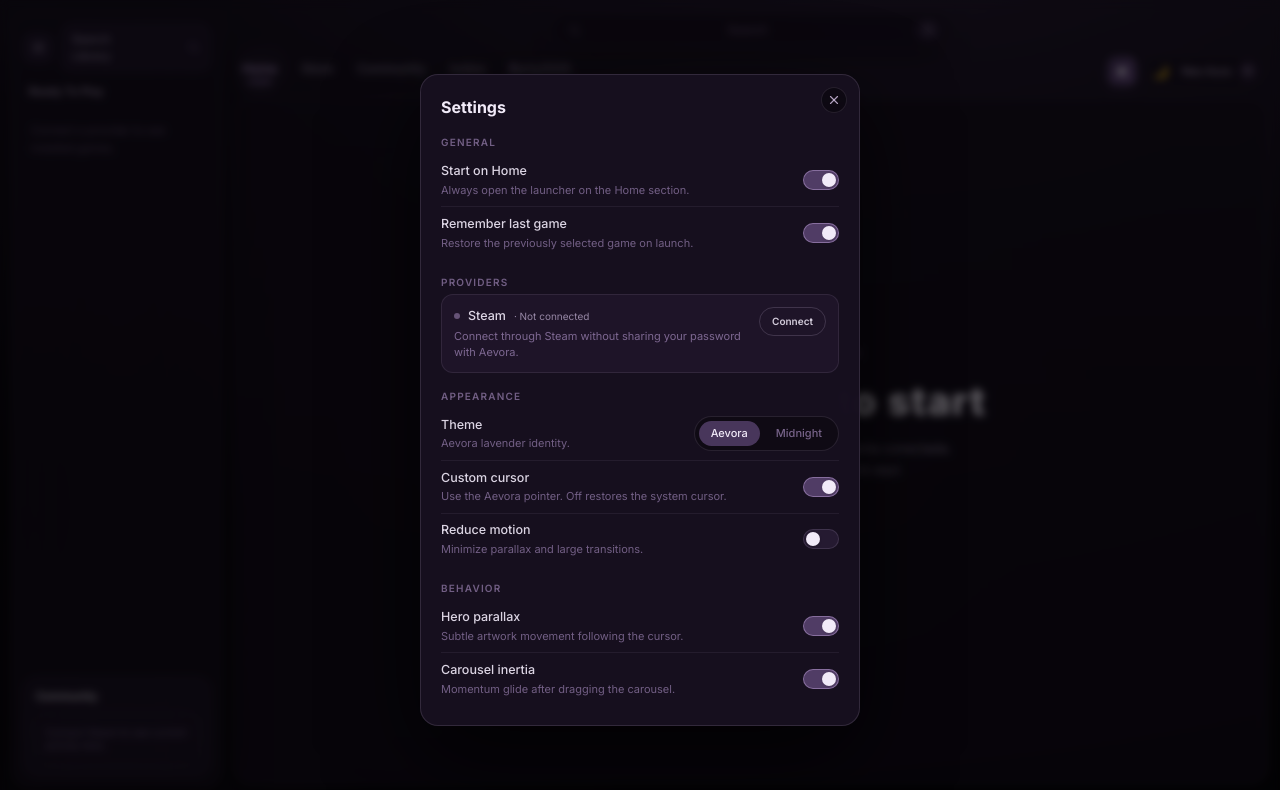
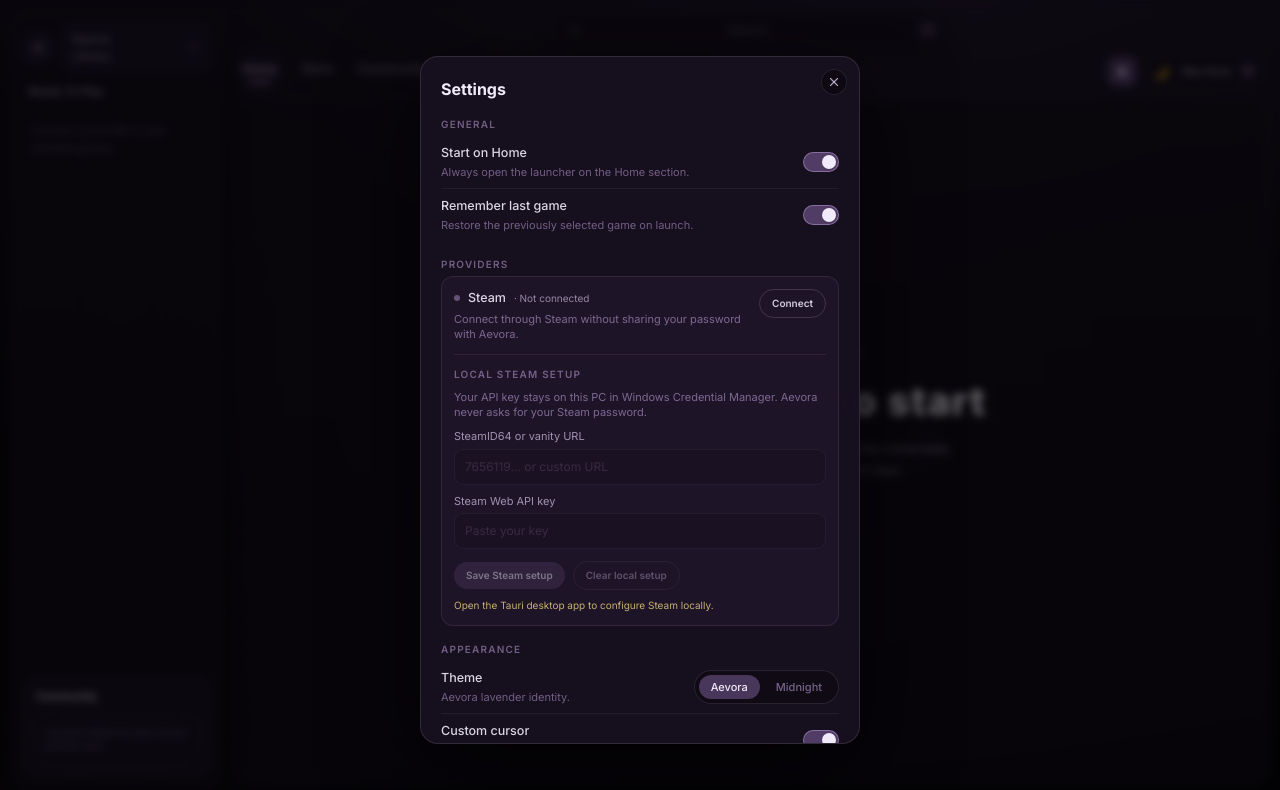
Before and after one commit to AndrehhX/Aevora, a React (Vite) app: page / in a window 1280 px wide. Both pictures are taken after a click on the button "Open settings". Shown: the top 790 px of the page. Built offline with nearby package versions, Linux system fonts and the light colour scheme.

Commit message:
feat: expose local Steam setup in settings

```diff
--- a/src/components/AppShell.tsx
+++ b/src/components/AppShell.tsx
@@ -29,6 +29,8 @@ import { createLocalCacheStore } from '../integrations/cache/cacheStore';
 import { createSteamAdapter, SteamAdapterError, type ConnectionState } from '../integrations/steam/steamAdapter';
 import type { SteamNewsItem } from '../integrations/steam/steamNews';
 import { launchGame, openStore, type LaunchResult } from '../integrations/steam/steamLaunch';
+import { getDesktopBridge } from '../integrations/desktop/bridge';
+import type { SteamCredentialsInput } from '../integrations/steam/steamCredentials';
 
 type Overlay =
   | { type: 'game'; id: string }
@@ -68,6 +70,7 @@ export default function AppShell() {
   const steamAdapter = useMemo(() => createSteamAdapter({ cache: createLocalCacheStore() }), []);
   const [steamConnection, setSteamConnection] = useState<ConnectionState>({ status: 'disconnected' });
   const [steamNews, setSteamNews] = useState<SteamNewsItem[]>([]);
+  const nativeAvailable = useMemo(() => getDesktopBridge().isNative, []);
 
   const notify = useCallback((msg: string) => {
     setToast({ id: Date.now(), msg });
@@ -109,6 +112,17 @@ export default function AppShell() {
       notify('Steam could not be disconnected.');
     }
   }, [notify, steamAdapter]);
+
+  const saveSteamCredentials = useCallback(async (credentials: SteamCredentialsInput) => {
+    await steamAdapter.saveCredentials(credentials);
+    notify('Steam setup saved locally on this PC.');
+  }, [notify, steamAdapter]);
+
+  const clearSteamCredentials = useCallback(async () => {
+    await steamAdapter.clearCredentials();
+    await disconnectSteam();
+    notify('Local Steam setup cleared.');
+  }, [disconnectSteam, notify, steamAdapter]);
 
   const selectGame = useCallback(
     (id: string) => {
@@ -321,6 +335,9 @@ export default function AppShell() {
         steamConnection={steamConnection}
         onSteamConnect={connectSteam}
         onSteamDisconnect={disconnectSteam}
+        onSteamSaveCredentials={saveSteamCredentials}
+        onSteamClearCredentials={clearSteamCredentials}
+        steamNativeAvailable={nativeAvailable}
       />
       <ProfilePanel
         open={overlay?.type === 'profile'}
--- a/src/components/ProviderConnectPanel.tsx
+++ b/src/components/ProviderConnectPanel.tsx
@@ -1,6 +1,7 @@
 import { useState } from 'react';
 import { motion } from 'framer-motion';
 import type { ConnectionState } from '../integrations/steam/steamAdapter';
+import type { SteamCredentialsInput } from '../integrations/steam/steamCredentials';
 
 function connectionCopy(connection: ConnectionState): { label: string; detail: string; tone: string } {
   if (connection.status === 'connected') {
@@ -14,21 +15,54 @@ export default function ProviderConnectPanel({
   connection,
   onConnect,
   onDisconnect,
+  onSaveCredentials,
+  onClearCredentials,
+  nativeAvailable = true,
 }: {
   connection: ConnectionState;
   onConnect: () => Promise<void> | void;
   onDisconnect: () => Promise<void> | void;
+  onSaveCredentials?: (credentials: SteamCredentialsInput) => Promise<void> | void;
+  onClearCredentials?: () => Promise<void> | void;
+  nativeAvailable?: boolean;
 }) {
   const [busy, setBusy] = useState(false);
+  const [account, setAccount] = useState('');
+  const [apiKey, setApiKey] = useState('');
+  const [message, setMessage] = useState<string | null>(null);
   const copy = connectionCopy(connection);
 
   const run = async (action: () => Promise<void> | void) => {
     setBusy(true);
     try {
       await action();
+      setMessage(null);
     } finally {
       setBusy(false);
     }
+  };
+
+  const saveSetup = async () => {
+    if (!onSaveCredentials) return;
+    setBusy(true);
+    setMessage(null);
+    try {
+      await onSaveCredentials({ account, apiKey });
+      setApiKey('');
+      setMessage('Saved locally on this PC.');
+    } catch (error) {
+      setMessage(error instanceof Error ? error.message : 'Steam setup could not be saved.');
+    } finally {
+      setBusy(false);
+    }
+  };
+
+  const clearSetup = async () => {
+    if (!onClearCredentials) return;
+    await run(onClearCredentials);
+    setAccount('');
+    setApiKey('');
+    setMessage('Local Steam setup cleared.');
   };
 
   return (
@@ -50,6 +84,64 @@ export default function ProviderConnectPanel({
           {busy ? 'Working…' : connection.status === 'connected' ? 'Disconnect' : 'Connect'}
         </motion.button>
       </div>
+      {onSaveCredentials && (
+        <div className="mt-3 border-t border-[rgba(217,198,234,0.08)] pt-3">
+          <div className="mb-2 text-[10px] font-semibold uppercase tracking-[0.12em] text-[#BEA0D8]/55">Local Steam setup</div>
+          <p className="mb-2 text-[11px] leading-snug text-[#BEA0D8]/60">
+            Your API key stays on this PC in Windows Credential Manager. Aevora never asks for your Steam password.
+          </p>
+          <div className="space-y-2">
+            <label className="block text-[11px] text-[#D9C6EA]/70" htmlFor="steam-account">
+              SteamID64 or vanity URL
+              <input
+                id="steam-account"
+                value={account}
+                onChange={(event) => setAccount(event.target.value)}
+                placeholder="7656119… or custom URL"
+                disabled={!nativeAvailable || busy}
+                autoComplete="username"
+                className="mt-1 w-full rounded-[9px] border border-[rgba(217,198,234,0.12)] bg-black/25 px-2.5 py-2 text-[12px] text-[#F1EAF8] outline-none transition-colors placeholder:text-[#BEA0D8]/35 focus:border-[rgba(190,160,216,0.5)] disabled:cursor-not-allowed disabled:opacity-50"
+              />
+            </label>
+            <label className="block text-[11px] text-[#D9C6EA]/70" htmlFor="steam-api-key">
+              Steam Web API key
+              <input
+                id="steam-api-key"
+                type="password"
+                value={apiKey}
+                onChange={(event) => setApiKey(event.target.value)}
+                placeholder="Paste your key"
+                disabled={!nativeAvailable || busy}
+                autoComplete="new-password"
+                className="mt-1 w-full rounded-[9px] border border-[rgba(217,198,234,0.12)] bg-black/25 px-2.5 py-2 text-[12px] text-[#F1EAF8] outline-none transition-colors placeholder:text-[#BEA0D8]/35 focus:border-[rgba(190,160,216,0.5)] disabled:cursor-not-allowed disabled:opacity-50"
+              />
+            </label>
+            <div className="flex flex-wrap items-center gap-2 pt-1">
+              <motion.button
+                type="button"
+                whileTap={{ scale: 0.96 }}
+                disabled={!nativeAvailable || busy}
+                onClick={() => void saveSetup()}
+                className="rounded-full bg-[rgba(130,99,161,0.4)] px-3 py-1.5 text-[10px] font-semibold text-[#F1EAF8] transition-colors hover:bg-[rgba(130,99,161,0.58)] disabled:cursor-not-allowed disabled:opacity-45"
+              >
+                {busy ? 'Saving…' : 'Save Steam setup'}
+              </motion.button>
+              {onClearCredentials && (
+                <button
+                  type="button"
+                  disabled={!nativeAvailable || busy}
+                  onClick={() => void clearSetup()}
+                  className="rounded-full border border-[rgba(217,198,234,0.14)] px-3 py-1.5 text-[10px] font-semibold text-[#D9C6EA]/75 transition-colors hover:border-[rgba(190,160,216,0.4)] hover:text-[#F1EAF8] disabled:cursor-not-allowed disabled:opacity-45"
+                >
+                  Clear local setup
+                </button>
+              )}
+            </div>
+            {!nativeAvailable && <p className="text-[10px] text-amber-200/75">Open the Tauri desktop app to configure Steam locally.</p>}
+            {message && <p className="text-[10px] text-emerald-200/80">{message}</p>}
+          </div>
+        </div>
+      )}
     </div>
   );
 }
--- a/src/components/SettingsPanel.tsx
+++ b/src/components/SettingsPanel.tsx
@@ -4,6 +4,7 @@ import Toggle from './Toggle';
 import { DEFAULT_STATE, type PersistedPrefs as Prefs } from '../domain/storage';
 import type { ConnectionState } from '../integrations/steam/steamAdapter';
 import ProviderConnectPanel from './ProviderConnectPanel';
+import type { SteamCredentialsInput } from '../integrations/steam/steamCredentials';
 
 export const DEFAULT_PREFS = DEFAULT_STATE.prefs;
 export type { PersistedPrefs as Prefs } from '../domain/storage';
@@ -37,6 +38,9 @@ export default function SettingsPanel({
   steamConnection = { status: 'disconnected' },
   onSteamConnect = () => undefined,
   onSteamDisconnect = () => undefined,
+  onSteamSaveCredentials = () => undefined,
+  onSteamClearCredentials = () => undefined,
+  steamNativeAvailable = true,
 }: {
   open: boolean;
   prefs: Prefs;
@@ -45,6 +49,9 @@ export default function SettingsPanel({
   steamConnection?: ConnectionState;
   onSteamConnect?: () => Promise<void> | void;
   onSteamDisconnect?: () => Promise<void> | void;
+  onSteamSaveCredentials?: (credentials: SteamCredentialsInput) => Promise<void> | void;
+  onSteamClearCredentials?: () => Promise<void> | void;
+  steamNativeAvailable?: boolean;
 }) {
   const set = <K extends keyof Prefs>(k: K, v: Prefs[K]) => onChange({ ...prefs, [k]: v });
 
@@ -61,7 +68,14 @@ export default function SettingsPanel({
         </Section>
 
         <Section title="Providers">
-          <ProviderConnectPanel connection={steamConnection} onConnect={onSteamConnect} onDisconnect={onSteamDisconnect} />
+          <ProviderConnectPanel
+            connection={steamConnection}
+            onConnect={onSteamConnect}
+            onDisconnect={onSteamDisconnect}
+            onSaveCredentials={onSteamSaveCredentials}
+            onClearCredentials={onSteamClearCredentials}
+            nativeAvailable={steamNativeAvailable}
+          />
         </Section>
 
         <Section title="Appearance">
--- a/src/integrations/steam/steamAdapter.ts
+++ b/src/integrations/steam/steamAdapter.ts
@@ -3,6 +3,7 @@ import type { UnifiedGame } from '../../domain/game';
 import type { SteamAppDetails, SteamClient, SteamConnectionResponse, SteamOwnedGame } from './steamClient';
 import { createSteamClient } from './steamClient';
 import { createSteamNewsLoader, type SteamNewsResult } from './steamNews';
+import { createSteamCredentialClient, type SteamCredentialClient, type SteamCredentialsInput } from './steamCredentials';
 
 export type ConnectionState =
   | { status: 'disconnected' }
@@ -19,6 +20,9 @@ export class SteamAdapterError extends Error {
 }
 
 export interface SteamAdapter {
+  saveCredentials(credentials: SteamCredentialsInput): Promise<void>;
+  hasCredentials(): Promise<boolean>;
+  clearCredentials(): Promise<void>;
   connect(): Promise<ConnectionState>;
   disconnect(): Promise<void>;
   getLibrary(): Promise<UnifiedGame[]>;
@@ -29,12 +33,14 @@ export interface SteamAdapter {
 
 interface SteamAdapterOptions {
   client?: SteamClient;
+  credentials?: SteamCredentialClient;
   cache: CacheStore;
   now?: () => number;
   libraryTtlMs?: number;
 }
 
 const LIBRARY_TTL_MS = 5 * 60 * 1000;
+const STEAM_COMMUNITY_ASSET_BASE = 'https://cdn.cloudflare.steamstatic.com/steamcommunity/public/images/apps';
 
 function mapConnection(response: SteamConnectionResponse): ConnectionState {
   if (response.status === 'connected' && response.steamId) {
@@ -50,12 +56,13 @@ function normalizeOwnedGame(game: SteamOwnedGame): UnifiedGame {
   const appId = String(game.appid);
   const cover = `https://shared.cloudflare.steamstatic.com/store_item_assets/steam/apps/${appId}/header.jpg`;
   const hero = `https://shared.cloudflare.steamstatic.com/store_item_assets/steam/apps/${appId}/library_hero.jpg`;
+  const logo = game.img_logo_url ? `${STEAM_COMMUNITY_ASSET_BASE}/${appId}/${game.img_logo_url}.jpg` : undefined;
   return {
     id: `steam:${appId}`,
     title: game.name,
     subtitle: 'Steam library',
     highlight: 'Owned on Steam',
-    artwork: { cover, coverFallback: cover, hero, heroFallback: cover },
+    artwork: { cover, coverFallback: cover, hero, heroFallback: cover, logo },
     providers: [{
       provider: 'steam',
       externalId: appId,
@@ -73,12 +80,16 @@ function isOwnedGame(value: SteamOwnedGame): boolean {
 
 export function createSteamAdapter(options: SteamAdapterOptions): SteamAdapter {
   const client = options.client ?? createSteamClient();
+  const credentials = options.credentials ?? createSteamCredentialClient();
   const now = options.now ?? Date.now;
   const ttlMs = options.libraryTtlMs ?? LIBRARY_TTL_MS;
   const newsLoader = createSteamNewsLoader({ client, cache: options.cache, now });
   let connection: ConnectionState = { status: 'disconnected' };
 
   return {
+    saveCredentials: (input) => credentials.save(input),
+    hasCredentials: () => credentials.has(),
+    clearCredentials: () => credentials.clear(),
     async connect() {
       try {
         connection = mapConnection(await client.connect());
```
Also changed, not shown: 2 other files (tests, documents, lock files or other folders).
